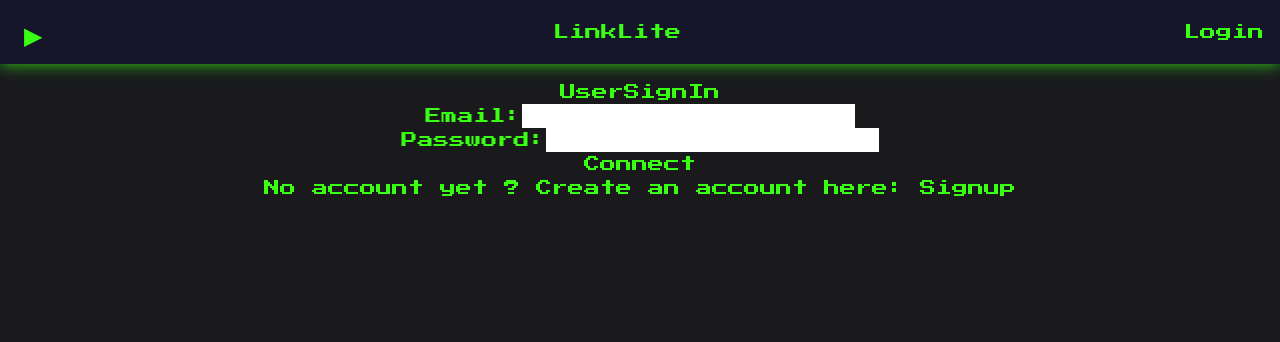
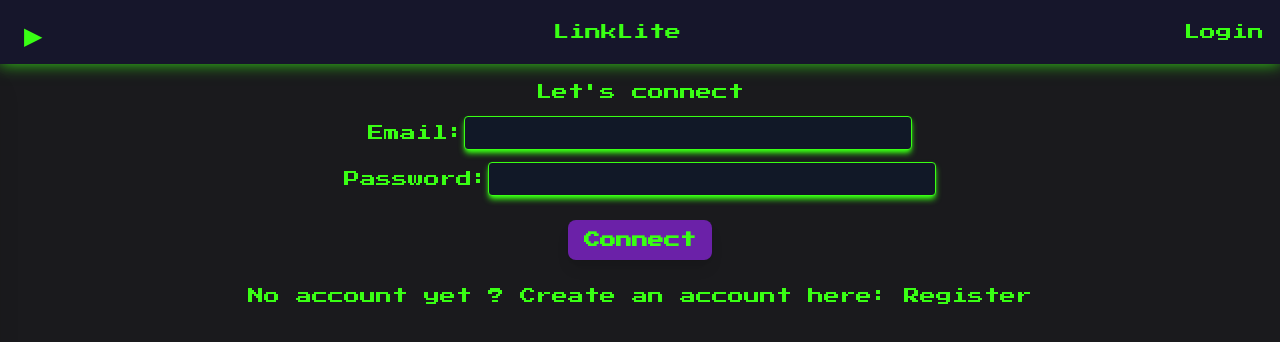
Before and after one commit to skiimcdogg/LinkLite-client, a React (Create React App) app in the folder link-lite/: page /login in a window 1280 px wide. Shown: the top 342 px of the page. Built offline with nearby package versions, Linux system fonts and the light colour scheme.

Commit message:
style/style inputs for login and signup

```diff
--- a/link-lite/src/App.css
+++ b/link-lite/src/App.css
@@ -61,7 +61,7 @@ body {
   rounded
   px-3
   py-1
-  mt-2
+  mt-3
   placeholder-neonGreen
   focus:outline-none
   focus:ring-2
--- a/link-lite/src/Components/UserCredentials/UserCheckEmail.tsx
+++ b/link-lite/src/Components/UserCredentials/UserCheckEmail.tsx
@@ -1,7 +1,7 @@
 function UserCheckEmail() {
   return (
-    <div>
-      <h1>Check your Emails !</h1>
+    <div className="flex items-center justify-center min-h-[calc(100vh-4rem)]">
+      <h1 className="text-3xl">Check your Emails !</h1>
       {/* Juste une phrase pour dire qu'il faut check le mail */}
     </div>
   );
--- a/link-lite/src/Components/UserCredentials/UserSignIn.tsx
+++ b/link-lite/src/Components/UserCredentials/UserSignIn.tsx
@@ -41,7 +41,7 @@ function UserSignIn() {
 
   return (
     <div>
-      <h1>UserSignIn</h1>
+      <h1>Let's connect</h1>
       <form onSubmit={handleSubmit}>
         <div>
           <label>Email:</label>
@@ -50,6 +50,7 @@ function UserSignIn() {
             name="email"
             value={formData.email}
             onChange={handleChange}
+            className='input-custom'
             required
           />
         </div>
@@ -60,13 +61,17 @@ function UserSignIn() {
             name="password"
             value={formData.password}
             onChange={handleChange}
+            className='input-custom'
             required
           />
         </div>
         {error && <p style={{ color: 'red' }}>{error}</p>}
-        <button type="submit">Connect</button>
+        <button
+        type="submit"
+        className='btn-custom'
+        >Connect</button>
       </form>
-      <p>No account yet ? Create an account here: <Link to={"/signup"}>Signup</Link></p>
+      <p>No account yet ? Create an account here: <Link to={"/signup"} className="hover:text-neonBlue">Register</Link></p>
     </div>
   );
 };
--- a/link-lite/src/Components/UserCredentials/UserSignUp.tsx
+++ b/link-lite/src/Components/UserCredentials/UserSignUp.tsx
@@ -47,6 +47,7 @@ function UserSignUp() {
             name="first_name"
             value={formData.first_name}
             onChange={handleChange}
+            className='input-custom'
             required
           />
         </div>
@@ -57,6 +58,7 @@ function UserSignUp() {
             name="email"
             value={formData.email}
             onChange={handleChange}
+            className='input-custom'
             required
           />
         </div>
@@ -67,11 +69,15 @@ function UserSignUp() {
             name="password"
             value={formData.password}
             onChange={handleChange}
+            className='input-custom'
             required
           />
         </div>
         {error && <p style={{ color: 'red' }}>{error}</p>}
-        <button type="submit">Sign Up!</button>
+        <button
+        type="submit"
+        className='btn-custom'
+        >Register</button>
       </form>
     </div>
   );
```
